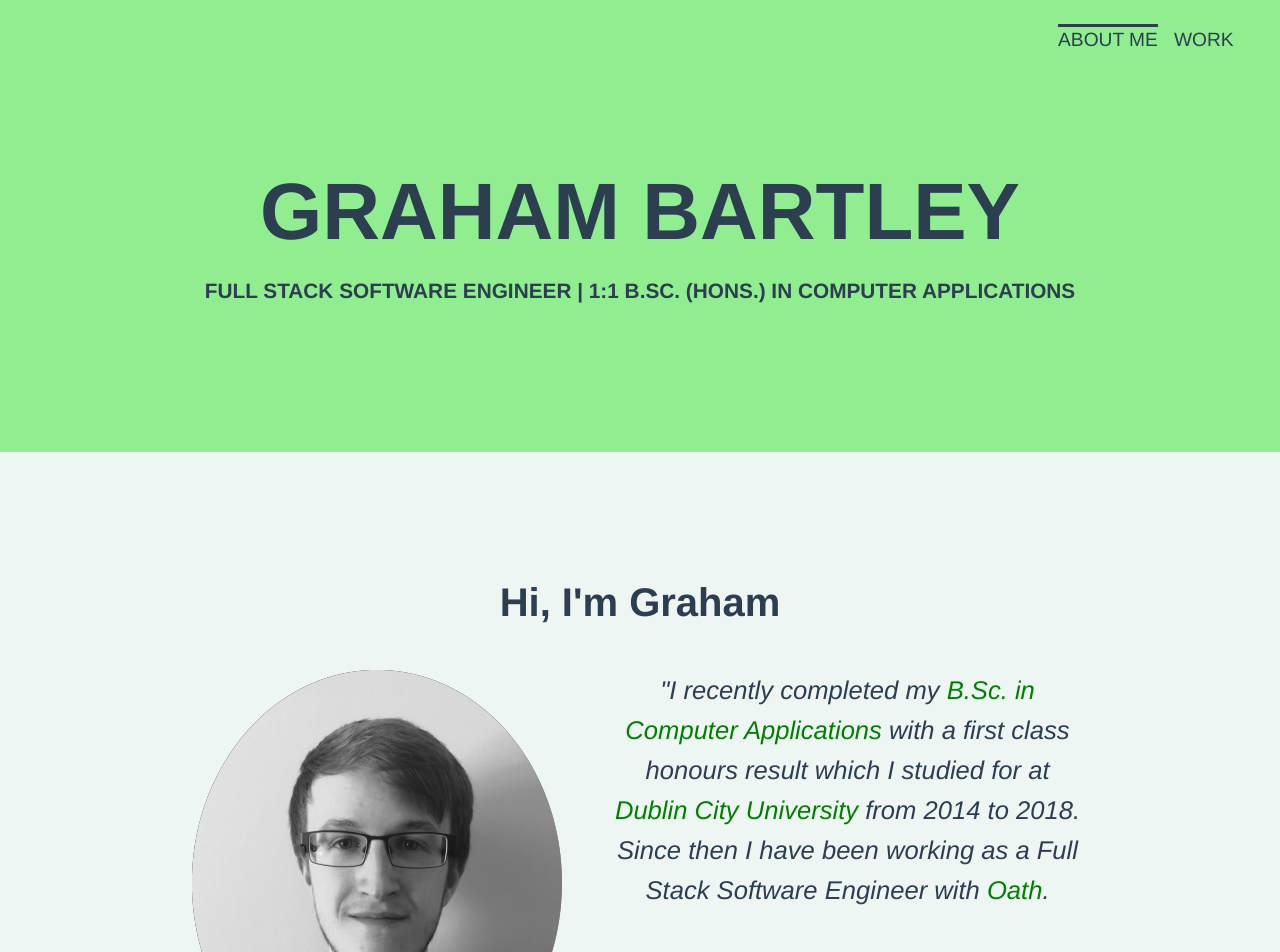
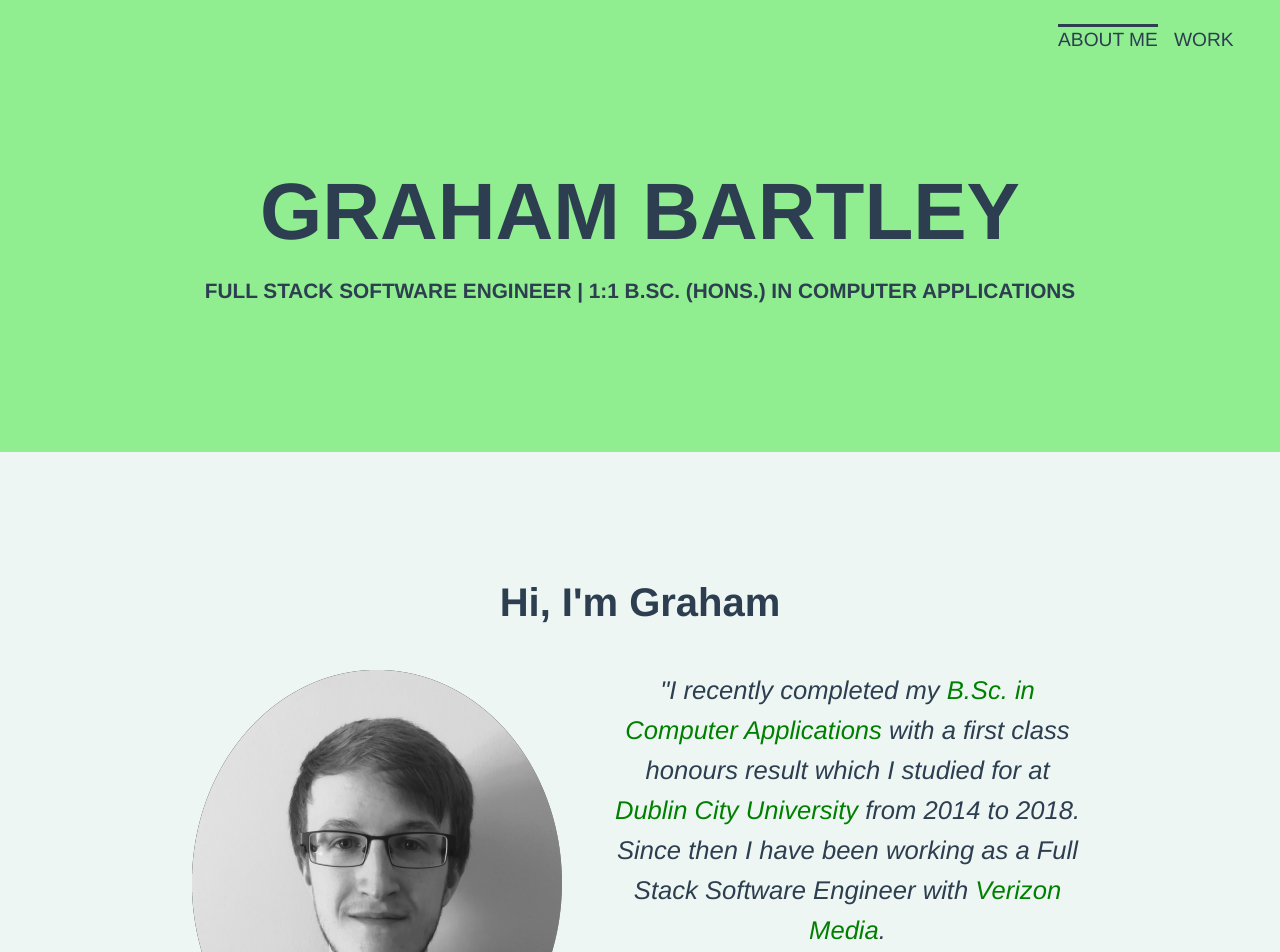
Before and after one commit to grabartley/personal-website, a Vue app: page / in a window 1280 px wide. Shown: the top 952 px of the page. Built offline with nearby package versions, Linux system fonts and the light colour scheme.

Commit message:
[v0.35] Update Oath to Verizon Media

```diff
--- a/src/components/AboutMe.vue
+++ b/src/components/AboutMe.vue
@@ -8,7 +8,7 @@
             <img src="../assets/me.png" alt="A picture of me."></img>
           </div>
           <div class="about-me__bio-text">
-            "I recently completed my <a href="https://www.dcu.ie/courses/undergraduate/computing/computer-applications.shtml" target="_blank">B.Sc. in Computer Applications</a> with a first class honours result which I studied for at <a href="http://dcu.ie/" target="_blank">Dublin City University</a> from 2014 to 2018. Since then I have been working as a Full Stack Software Engineer with <a href="https://www.oath.com" target="_blank">Oath</a>.<br><br>
+            "I recently completed my <a href="https://www.dcu.ie/courses/undergraduate/computing/computer-applications.shtml" target="_blank">B.Sc. in Computer Applications</a> with a first class honours result which I studied for at <a href="http://dcu.ie/" target="_blank">Dublin City University</a> from 2014 to 2018. Since then I have been working as a Full Stack Software Engineer with <a href="https://www.linkedin.com/company/verizon-media/" target="_blank">Verizon Media</a>.<br><br>
             I am passionate about building high quality software solutions through respectful collaboration with others."
           </div>
         </div>
```
